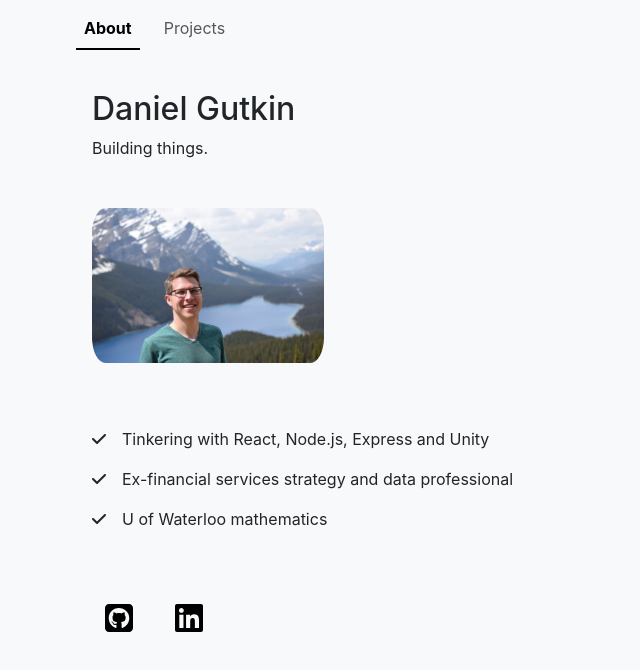
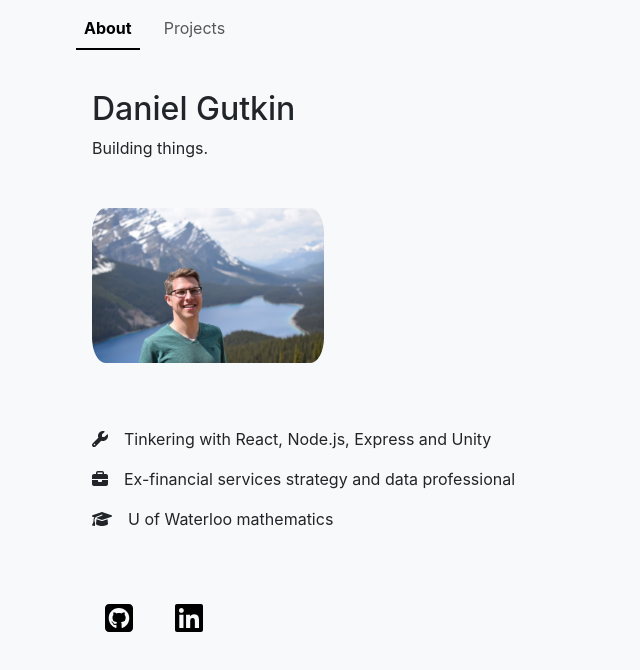
Before and after one commit to dgutkin/personal-website, a React (Create React App) app: page / in a window 1280 px wide. Shown: the top 670 px of the page, without its empty margins (0-640 px from the left). Built offline with nearby package versions, Linux system fonts and the light colour scheme.

Commit message:
Replace personal story icons

```diff
--- a/src/pages/About.js
+++ b/src/pages/About.js
@@ -7,7 +7,9 @@ import Image from 'react-bootstrap/Image';
 import Button from 'react-bootstrap/Button';
 
 import { FontAwesomeIcon } from '@fortawesome/react-fontawesome'
-import { faCheck } from '@fortawesome/free-solid-svg-icons'
+import { faWrench } from '@fortawesome/free-solid-svg-icons'
+import { faBriefcase } from '@fortawesome/free-solid-svg-icons'
+import { faGraduationCap } from '@fortawesome/free-solid-svg-icons'
 import { faSquareGithub } from '@fortawesome/free-brands-svg-icons'
 import { faLinkedin } from '@fortawesome/free-brands-svg-icons'
 
@@ -36,15 +38,15 @@ function About() {
                     <Row>
                         <ul className="experience-list">
                             <li>
-                                <p><FontAwesomeIcon className="list-icon" icon={faCheck} /></p>
+                                <p><FontAwesomeIcon className="list-icon" icon={faWrench} /></p>
                                 <p>Tinkering with React, Node.js, Express and Unity</p>
                             </li>
                             <li>
-                                <p><FontAwesomeIcon className="list-icon" icon={faCheck} /></p>
+                                <p><FontAwesomeIcon className="list-icon" icon={faBriefcase} /></p>
                                 <p>Ex-financial services strategy and data professional</p>
                             </li>
                             <li>
-                                <p><FontAwesomeIcon className="list-icon" icon={faCheck} /></p>
+                                <p><FontAwesomeIcon className="list-icon" icon={faGraduationCap} /></p>
                                 <p>U of Waterloo mathematics</p>
                             </li>
                         </ul>
```
